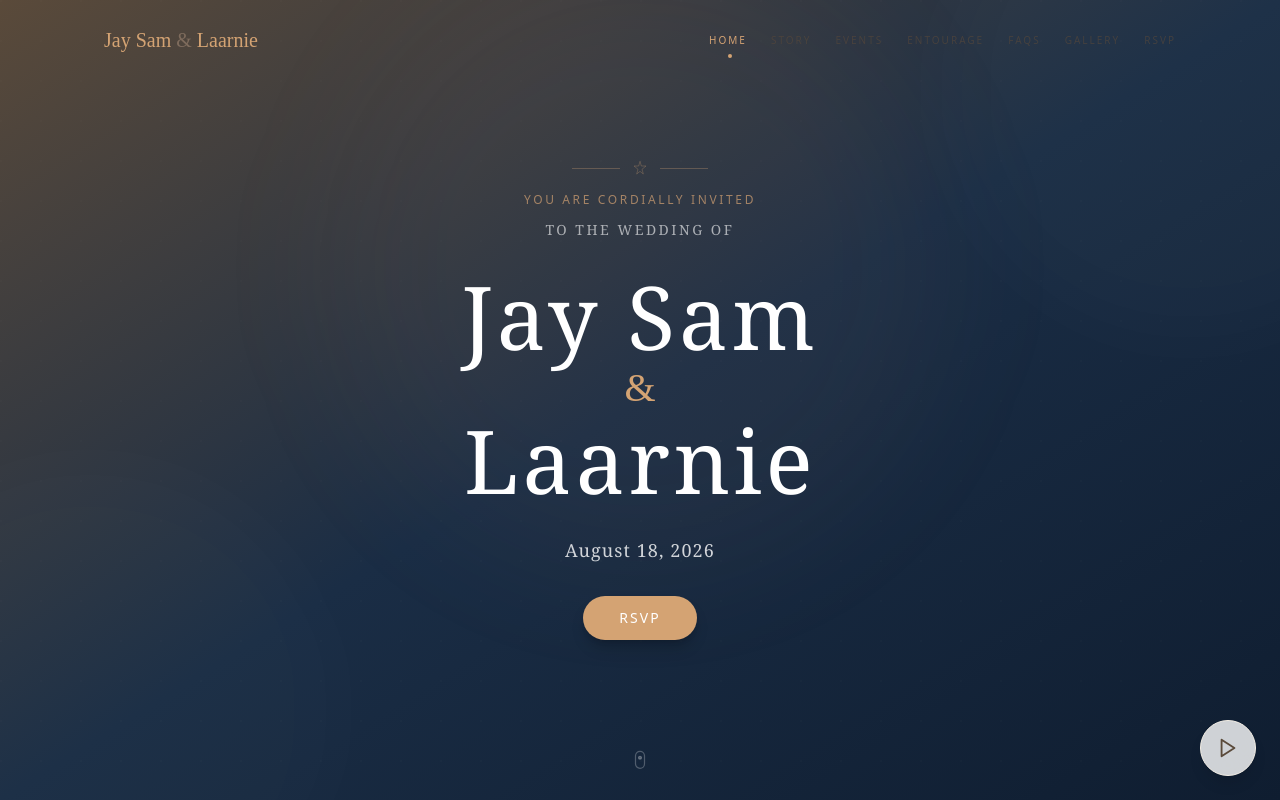
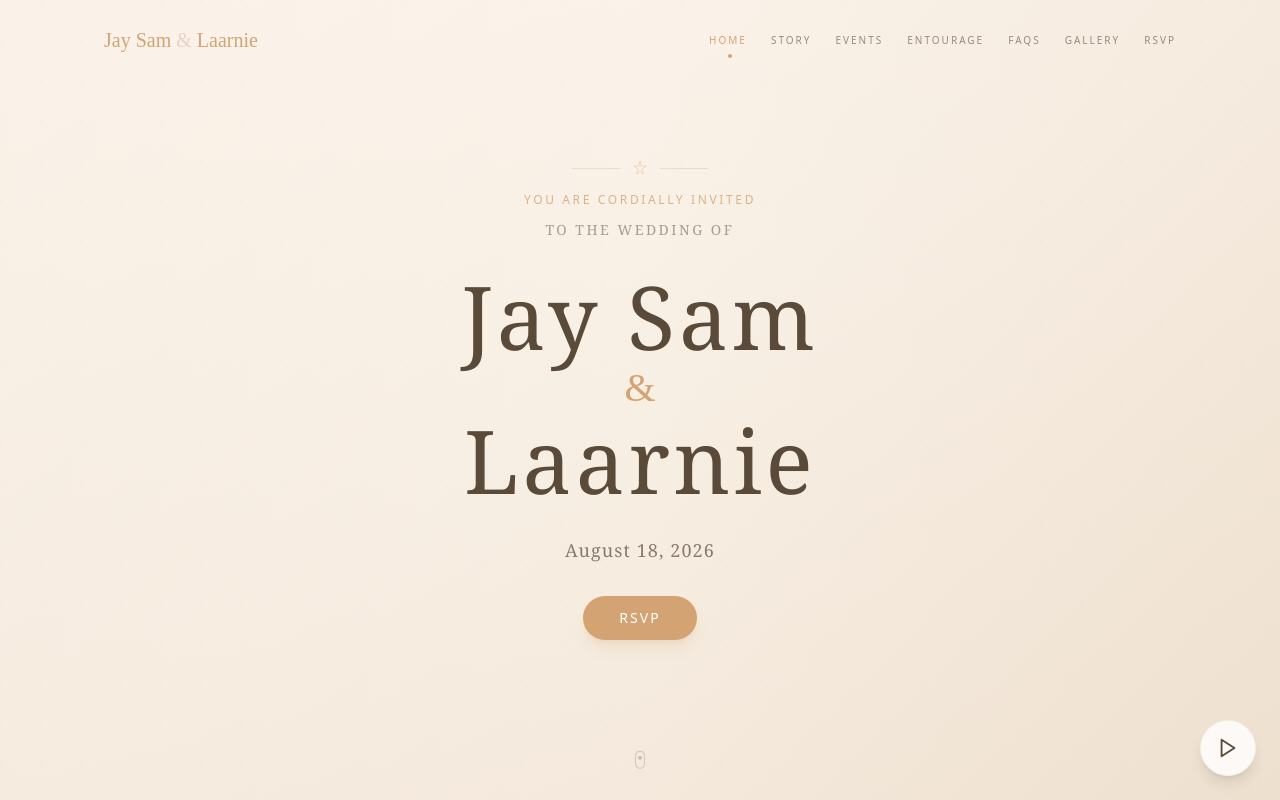
Before and after one commit to Japh09066/wedding-invitation, a Next.js app: page / in a window 1280 px wide. Shown: the top 800 px of the page. Built offline with nearby package versions, Linux system fonts and the light colour scheme.

Commit message:
hero: warm floral gradient matching site palette, navy text, gold accents

```diff
--- a/app/components/HeroSection.tsx
+++ b/app/components/HeroSection.tsx
@@ -50,20 +50,26 @@ export default function HeroSection({
       id="home"
       className="relative h-screen w-full overflow-hidden select-none"
     >
-      {/* ─── Elegant gradient background ─── */}
+      {/* ─── Warm floral gradient ─── */}
       <motion.div
         className="absolute inset-0"
         style={{ opacity: overlayOpacity }}
       >
-        <div className="absolute inset-0 bg-gradient-to-br from-floral-deep via-[#1a2d45] to-[#0f1d30]" />
-        {/* Subtle radial glow */}
-        <div className="absolute top-1/3 left-1/2 -translate-x-1/2 -translate-y-1/2 w-[600px] h-[600px] rounded-full bg-floral-gold/5 blur-3xl" />
-        {/* Decorative corner light */}
-        <div className="absolute -top-40 -right-40 w-[500px] h-[500px] rounded-full bg-white/[0.02] blur-2xl" />
-        <div className="absolute -bottom-40 -left-40 w-[500px] h-[500px] rounded-full bg-white/[0.015] blur-2xl" />
+        {/* Base gradient: warm cream to soft beige */}
+        <div className="absolute inset-0 bg-gradient-to-br from-[#fdf6ee] via-[#f8efe4] to-[#f0e3d3]" />
+
+        {/* Subtle warm glow — center */}
+        <div className="absolute top-1/3 left-1/2 -translate-x-1/2 -translate-y-1/2 w-[700px] h-[700px] rounded-full bg-[#caa687]/8 blur-3xl" />
+
+        {/* Soft sage corners */}
+        <div className="absolute -top-40 -right-40 w-[500px] h-[500px] rounded-full bg-[#a3c4b5]/6 blur-3xl" />
+        <div className="absolute -bottom-40 -left-40 w-[500px] h-[500px] rounded-full bg-[#a3c4b5]/4 blur-3xl" />
+
+        {/* Gentle edge vignette */}
+        <div className="absolute inset-0 bg-gradient-to-r from-[#caa687]/5 via-transparent to-[#caa687]/5" />
       </motion.div>
 
-      {/* ─── Subtle pattern overlay ─── */}
+      {/* ─── Subtle pattern ─── */}
       <motion.div
         className="absolute inset-0"
         style={{ opacity: patternOpacity }}
@@ -72,7 +78,7 @@ export default function HeroSection({
           className="w-full h-full"
           style={{
             backgroundImage: `
-              radial-gradient(circle at 1px 1px, rgba(255,255,255,0.3) 1px, transparent 0)
+              radial-gradient(circle at 1px 1px, #caa687 1px, transparent 0)
             `,
             backgroundSize: '40px 40px',
           }}
@@ -93,7 +99,7 @@ export default function HeroSection({
           className="flex items-center justify-center gap-3 mb-4"
         >
           <span className="block h-px w-12 bg-floral-gold/30" />
-          <svg className="w-4 h-4 text-floral-gold/40" viewBox="0 0 24 24" fill="none" stroke="currentColor" strokeWidth="1">
+          <svg className="w-4 h-4 text-floral-gold/50" viewBox="0 0 24 24" fill="none" stroke="currentColor" strokeWidth="1">
             <path d="M12 2L14 9L21 9L15 14L17 21L12 17L7 21L9 14L3 9L10 9L12 2Z" />
           </svg>
           <span className="block h-px w-12 bg-floral-gold/30" />
@@ -101,27 +107,27 @@ export default function HeroSection({
 
         <motion.p
           variants={fadeUp}
-          className="font-sans text-floral-gold/70 text-[11px] sm:text-xs uppercase tracking-[0.22em] font-light mb-3"
+          className="font-sans text-floral-gold/80 text-[11px] sm:text-xs uppercase tracking-[0.22em] font-medium mb-3"
         >
           You are cordially invited
         </motion.p>
 
         <motion.p
           variants={fadeUp}
-          className="font-serif text-white/60 text-xs sm:text-sm uppercase tracking-[0.18em] font-light mb-6 sm:mb-8"
+          className="font-serif text-floral-deep/50 text-xs sm:text-sm uppercase tracking-[0.18em] font-light mb-6 sm:mb-8"
         >
           To the wedding of
         </motion.p>
 
         <motion.div variants={fadeUp} className="text-center mb-6 sm:mb-8">
-          <h1 className="text-white leading-none">
-            <span className="font-serif text-[clamp(2.5rem,8vw,5.5rem)] font-light tracking-[0.04em] block">
+          <h1 className="leading-none">
+            <span className="font-serif text-floral-deep text-[clamp(2.5rem,8vw,5.5rem)] font-light tracking-[0.04em] block">
               {name1}
             </span>
             <span className="font-script text-floral-gold text-[clamp(1.2rem,4vw,2.5rem)] leading-none block my-1 sm:my-2">
               &amp;
             </span>
-            <span className="font-serif text-[clamp(2.5rem,8vw,5.5rem)] font-light tracking-[0.04em] block">
+            <span className="font-serif text-floral-deep text-[clamp(2.5rem,8vw,5.5rem)] font-light tracking-[0.04em] block">
               {name2}
             </span>
           </h1>
@@ -129,7 +135,7 @@ export default function HeroSection({
 
         <motion.p
           variants={fadeUp}
-          className="font-serif text-white/80 text-sm sm:text-base md:text-lg tracking-[0.06em] mb-8"
+          className="font-serif text-floral-deep/70 text-sm sm:text-base md:text-lg tracking-[0.06em] mb-8"
         >
           {weddingDate}
         </motion.p>
@@ -139,7 +145,7 @@ export default function HeroSection({
           onClick={onRSVPClick}
           whileHover={{ scale: 1.04 }}
           whileTap={{ scale: 0.96 }}
-          className="px-9 py-3 bg-floral-gold text-white rounded-full font-sans text-sm tracking-[0.15em] uppercase font-light shadow-lg shadow-black/20 hover:shadow-xl hover:bg-floral-taupe transition-all duration-300"
+          className="px-9 py-3 bg-floral-gold text-white rounded-full font-sans text-sm tracking-[0.15em] uppercase font-light shadow-lg shadow-floral-gold/20 hover:shadow-xl hover:bg-floral-taupe transition-all duration-300"
         >
           RSVP
         </motion.button>
@@ -147,7 +153,7 @@ export default function HeroSection({
         {/* Scroll hint */}
         <motion.div
           variants={fadeUp}
-          className="absolute bottom-8 flex flex-col items-center gap-1.5 text-white/25"
+          className="absolute bottom-8 flex flex-col items-center gap-1.5 text-floral-deep/20"
         >
           <motion.svg
             animate={{ y: [0, 4, 0] }}
```
